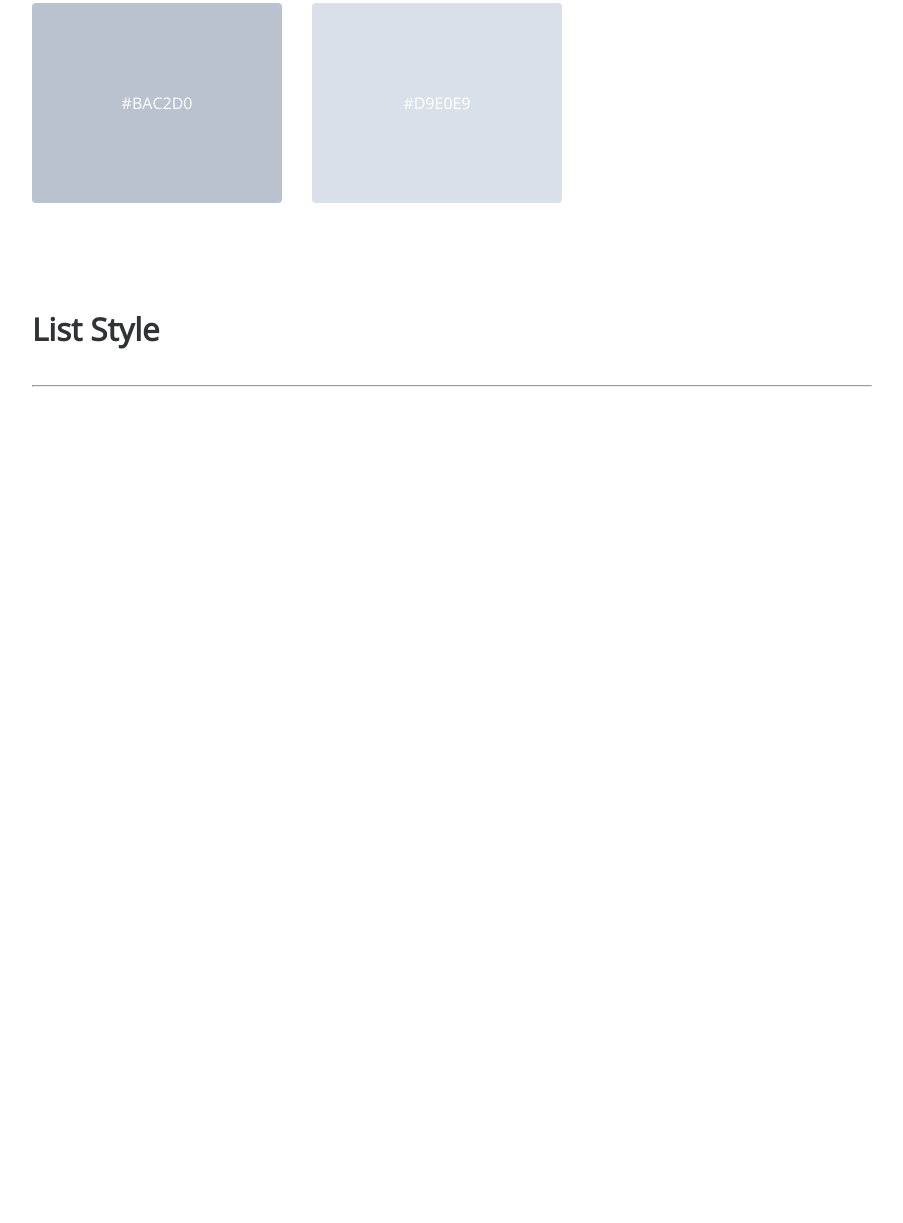
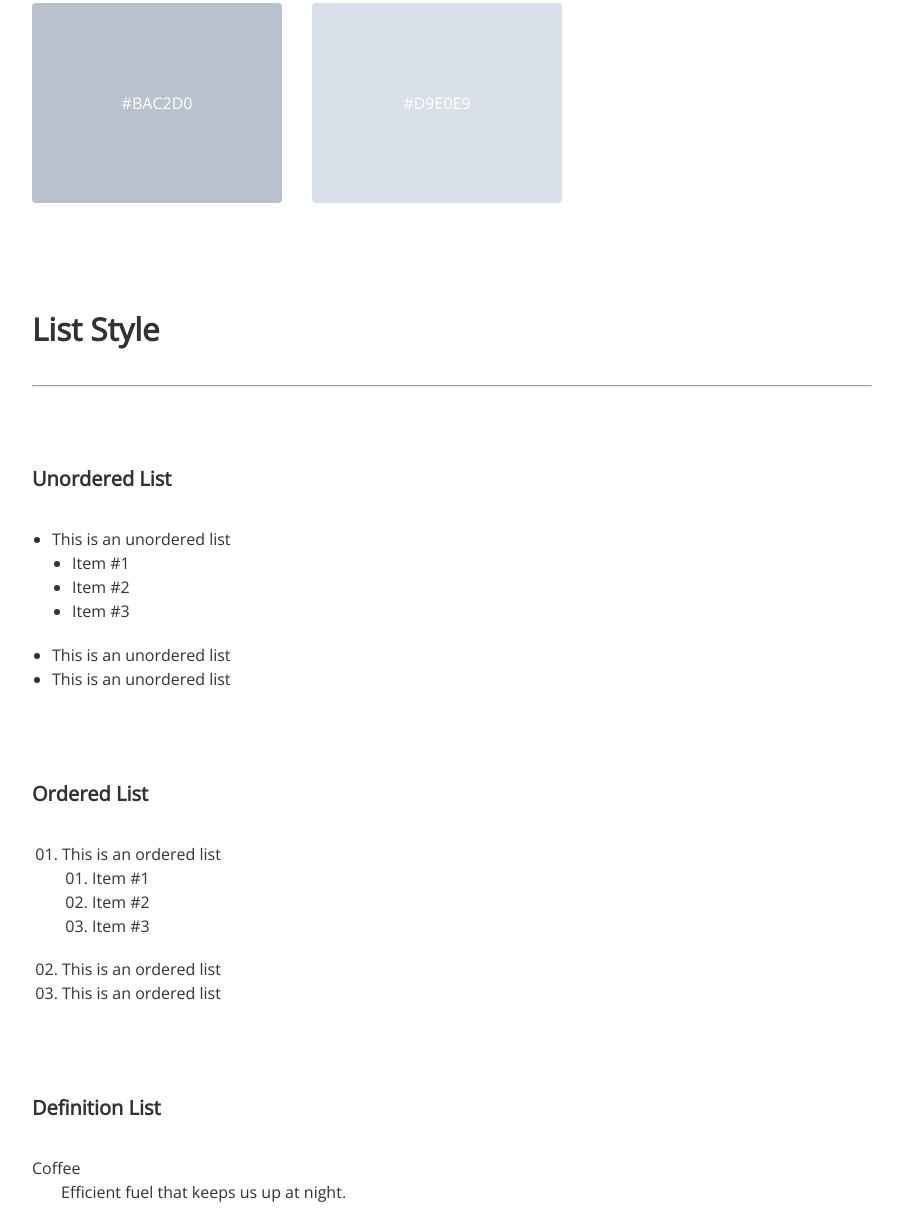
Before and after one commit to yehyon/yehyon.github.io, a plain HTML site: page styleguide/index.html in a window 1280 px wide. Shown: the part 2202-3425 px from the top of the page, without its empty margins (328-1231 px from the left). Before the commit the page ends 2597 px from the top, so only its background shows below. Drawn offline with nearby package versions, Linux system fonts and the light colour scheme.

Commit message:
list style

```diff
--- a/styleguide/css/styleguide.css
+++ b/styleguide/css/styleguide.css
@@ -183,3 +183,43 @@ Color Section Styling
 .box.eleven {
     background-color: #d9e0e9;
 }
+
+/*===============================
+List Style Section Styling
+===============================*/
+
+.ul-example {
+    width: 100%;
+    box-sizing: border-box;
+    list-style-type: disc;
+    margin-left: 20px;
+    font-family: 'Open Sans', sans-serif;
+    font-weight: 400;
+    font-size: 1em;
+    line-height: 1.5;
+    margin-bottom: 1.2em;
+}
+
+.ol-example {
+    width: 100%;
+    box-sizing: border-box;
+    list-style-type: decimal-leading-zero;
+    margin-left: 30px;
+    font-family: 'Open Sans', sans-serif;
+    font-weight: 400;
+    font-size: 1em;
+    line-height: 1.5;
+    margin-bottom: 1.2em;
+}
+
+.dl-example {
+    width: 100%;
+    box-sizing: border-box;
+    list-style-type: decimal-leading-zero;
+    font-family: 'Open Sans', sans-serif;
+    font-weight: 400;
+    font-size: 1em;
+    line-height: 1.5;
+    margin-bottom: 1.2em;
+    display: block;
+}
--- a/styleguide/index.html
+++ b/styleguide/index.html
@@ -87,6 +87,41 @@
                 <h4>List Style</h4>
             </div>
             <hr>
+            <div class="inner-title-style">
+                <h6>Unordered List</h6>
+            </div>
+            <ul class="ul-example">
+                <li>This is an unordered list
+                    <ul class="ul-example">
+                        <li>Item #1</li>
+                        <li>Item #2</li>
+                        <li>Item #3</li>
+                    </ul>
+                </li>
+                <li>This is an unordered list</li>
+                <li>This is an unordered list</li>
+            </ul>
+            <div class="inner-title-style">
+                <h6>Ordered List</h6>
+            </div>
+            <ol class="ol-example">
+                <li>This is an ordered list
+                    <ol class="ol-example">
+                        <li>Item #1</li>
+                        <li>Item #2</li>
+                        <li>Item #3</li>
+                    </ol>
+                </li>
+                <li>This is an ordered list</li>
+                <li>This is an ordered list</li>
+            </ol>
+            <div class="inner-title-style">
+                <h6>Definition List</h6>
+            </div>
+            <dl class="dl-example">
+                <dt>Coffee</dt>
+                <dd><pre>       Efficient fuel that keeps us up at night.</pre></dd>
+            </dl>
         </div>
 
     </div>
```
